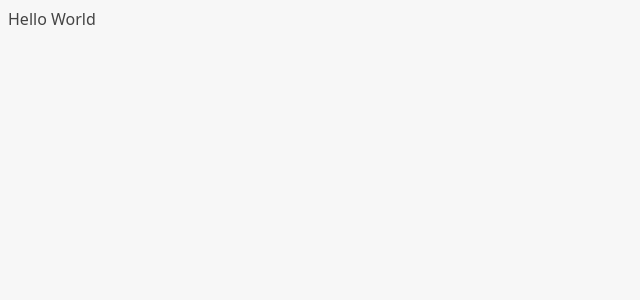
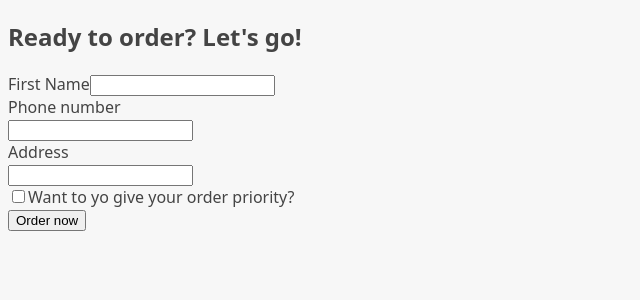
Before and after one commit to muyiwadosunmu/fast-react-pizza, a React (Vite) app: page /order/new in a window 1280 px wide. Shown: the top 300 px of the page, without its empty margins (0-640 px from the left). Built offline with nearby package versions, Linux system fonts and the light colour scheme.

Commit message:
A newer way of implementing routes

```diff
--- a/package.json
+++ b/package.json
@@ -11,7 +11,8 @@
   },
   "dependencies": {
     "react": "^18.2.0",
-    "react-dom": "^18.2.0"
+    "react-dom": "^18.2.0",
+    "react-router-dom": "6"
   },
   "devDependencies": {
     "@types/react": "^18.2.15",
--- a/src/App.jsx
+++ b/src/App.jsx
@@ -1,5 +1,21 @@
+import { createBrowserRouter, RouterProvider } from "react-router-dom";
+import Home from "./ui/Home";
+import Menu from "./features/menu/Menu";
+import Cart from "./features/cart/Cart";
+import Order from "./features/order/Order";
+import CreateOrder from "./features/order/CreateOrder";
+
+// For us to use powerful features like data loaders, data fetchers and data actions we needed to create a new router using this snippet below
+const router = createBrowserRouter([
+  { path: "/", element: <Home /> },
+  { path: "/menu", element: <Menu /> },
+  { path: "/cart", element: <Cart /> },
+  { path: "/order/new", element: <CreateOrder /> },
+  { path: "/order/:orderId", element: <Order /> },
+]);
+
 function App() {
-  return <div>Hello World</div>;
+  return <RouterProvider router={router}></RouterProvider>;
 }
 
 export default App;
--- a/src/features/order/CreateOrder.jsx
+++ b/src/features/order/CreateOrder.jsx
@@ -1,10 +1,8 @@
-import { useState } from "react";
-
 // https://uibakery.io/regex-library/phone-number
-const isValidPhone = (str) =>
-  /^\+?\d{1,4}?[-.\s]?\(?\d{1,3}?\)?[-.\s]?\d{1,4}[-.\s]?\d{1,4}[-.\s]?\d{1,9}$/.test(
-    str
-  );
+// const isValidPhone = (str) =>
+//   /^\+?\d{1,4}?[-.\s]?\(?\d{1,3}?\)?[-.\s]?\d{1,4}[-.\s]?\d{1,4}[-.\s]?\d{1,9}$/.test(
+//     str
+//   );
 
 const fakeCart = [
   {
@@ -33,10 +31,11 @@
 function CreateOrder() {
   // const [withPriority, setWithPriority] = useState(false);
   const cart = fakeCart;
+  console.log(cart);
 
   return (
     <div>
-      <h2>Ready to order? Let's go!</h2>
+      <h2>Ready to order? Let&apos;s go!</h2>
 
       <form>
         <div>
--- a/src/features/order/Order.jsx
+++ b/src/features/order/Order.jsx
@@ -44,13 +44,13 @@
 function Order() {
   // Everyone can search for all orders, so for privacy reasons we're gonna gonna exclude names or address, these are only for the restaurant staff
   const {
-    id,
+    // id,
     status,
     priority,
     priorityPrice,
     orderPrice,
     estimatedDelivery,
-    cart,
+    // cart,
   } = order;
   const deliveryIn = calcMinutesLeft(estimatedDelivery);
 
```
Also changed, not shown: src/features/cart/Cart.jsx (+5 -4 lines), 1 other file (tests, documents, lock files or other folders).
